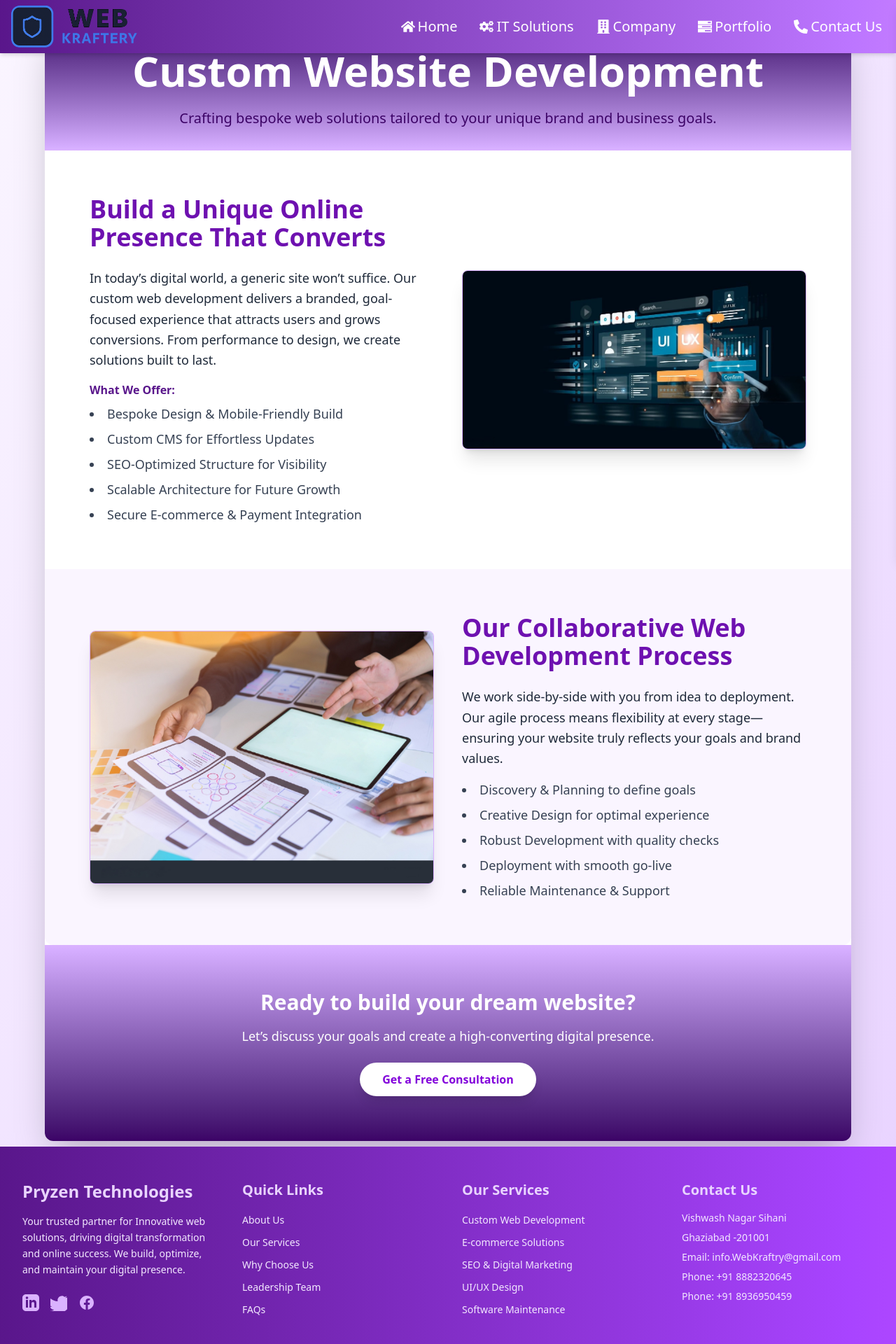
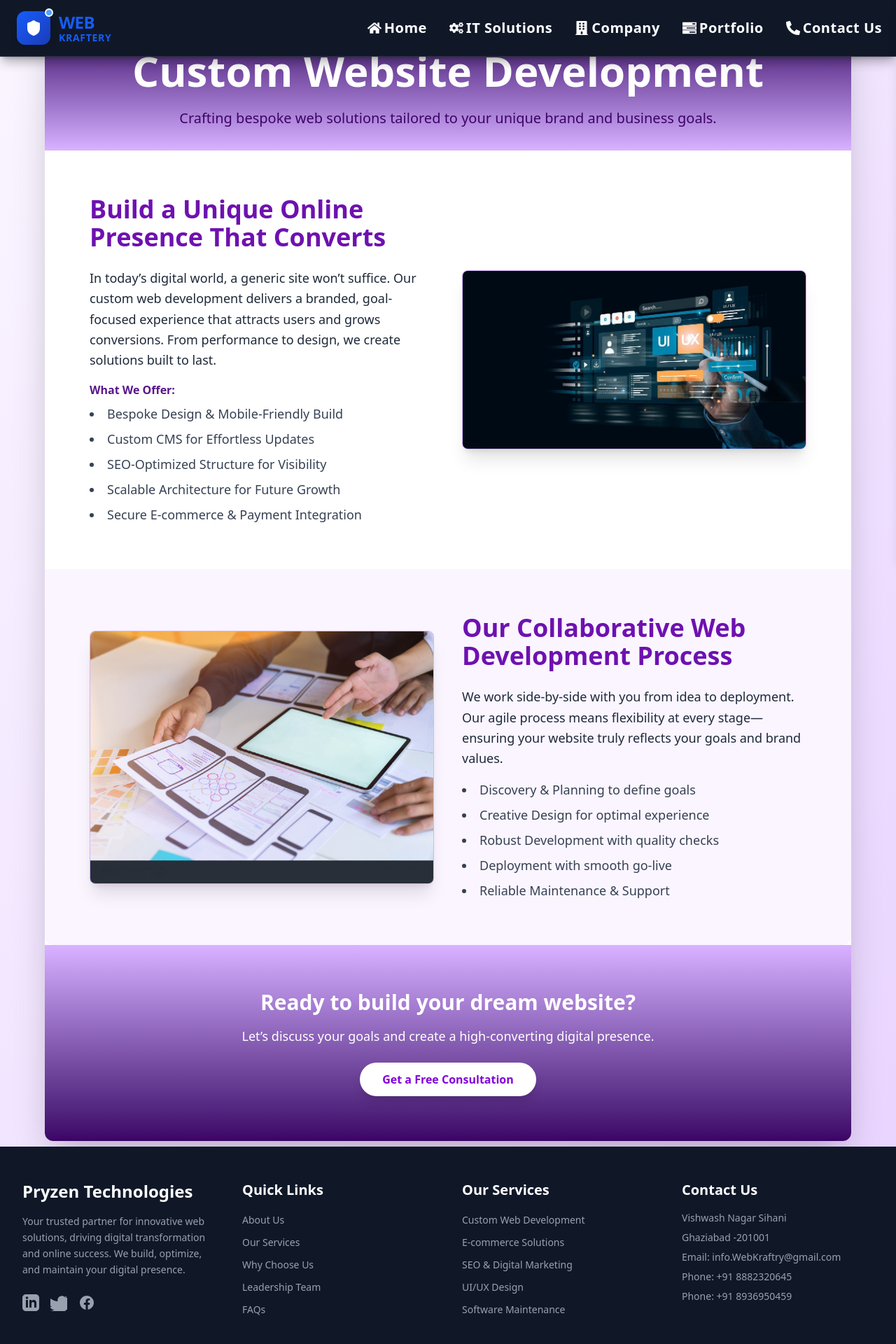
Before and after one commit to WebKraftry/WebKraftry, a React (Vite) app: page /solutions/web-development in a window 1280 px wide. Shown: the top 1920 px of the page at 70% size. Built offline with nearby package versions, Linux system fonts and the light colour scheme.

Commit message:
homepage updates

```diff
--- a/package.json
+++ b/package.json
@@ -15,6 +15,7 @@
     "@tailwindcss/vite": "^4.1.10",
     "axios": "^1.10.0",
     "gsap": "^3.13.0",
+    "lucide-react": "^0.523.0",
     "react": "^19.1.0",
     "react-dom": "^19.1.0",
     "react-hook-form": "^7.58.1",
--- a/src/Components/Footer.jsx
+++ b/src/Components/Footer.jsx
@@ -2,30 +2,27 @@ import React from 'react';
 
 const Footer = () => {
   return (
-    <footer className="noto-serif bg-gradient-to-r from-purple-900 to-purple-500 text-white py-12 px-4 sm:px-6 lg:px-8 font-sans">
+    <footer className="noto-serif bg-gray-900 text-gray-300 py-12 px-4 sm:px-6 lg:px-8 font-sans">
       <div className="max-w-7xl mx-auto grid grid-cols-1 md:grid-cols-3 lg:grid-cols-4 gap-10">
 
         {/* Company Info Section */}
         <div className="mb-8 md:mb-0">
-          <h3 className="text-2xl font-bold mb-4 text-purple-200">Pryzen Technologies</h3>
-          <p className="text-purple-100 leading-relaxed text-sm">
-            Your trusted partner for Innovative web solutions, driving digital transformation and online success. We build, optimize, and maintain your digital presence.
+          <h3 className="text-2xl font-bold mb-4 text-white">Pryzen Technologies</h3>
+          <p className="text-gray-400 leading-relaxed text-sm">
+            Your trusted partner for innovative web solutions, driving digital transformation and online success. We build, optimize, and maintain your digital presence.
           </p>
           <div className="flex space-x-4 mt-6">
-            <a href="#" className="text-purple-300 hover:text-white transition-colors duration-200">
-              {/* LinkedIn Icon - Placeholder */}
+            <a href="#" className="text-gray-400 hover:text-white transition-colors duration-200">
               <svg className="w-6 h-6" fill="currentColor" viewBox="0 0 24 24" aria-hidden="true">
                 <path fillRule="evenodd" d="M19 0h-14c-2.761 0-5 2.239-5 5v14c0 2.761 2.239 5 5 5h14c2.761 0 5-2.239 5-5v-14c0-2.761-2.239-5-5-5zm-11 19h-3v-11h3v11zm-1.5-12.268c-.966 0-1.75-.79-1.75-1.764s.784-1.764 1.75-1.764 1.75.79 1.75 1.764-.783 1.764-1.75 1.764zm13.5 12.268h-3v-5.604c0-3.368-4-3.113-4 0v5.604h-3v-11h3v1.765c1.396-2.586 7-2.777 7 2.476v6.759z" clipRule="evenodd" />
               </svg>
             </a>
-            <a href="#" className="text-purple-300 hover:text-white transition-colors duration-200">
-              {/* Twitter Icon - Placeholder */}
+            <a href="#" className="text-gray-400 hover:text-white transition-colors duration-200">
               <svg className="w-6 h-6" fill="currentColor" viewBox="0 0 24 24" aria-hidden="true">
                 <path d="M24 4.557c-.883.392-1.832.656-2.828.775 1.017-.609 1.798-1.574 2.165-2.724-.951.564-2.005.974-3.127 1.195-.897-.957-2.178-1.555-3.594-1.555-3.484 0-6.31 2.827-6.31 6.31 0 .497.056.983.164 1.447-5.243-.263-9.89-2.784-13.006-6.6-.543.935-.85 2.03-.85 3.197 0 2.185 1.112 4.12 2.808 5.263-.82-.025-1.59-.251-2.263-.624v.08c0 3.062 2.18 5.618 5.07 6.195-.532.145-1.094.222-1.668.222-.407 0-.802-.04-1.189-.114.804 2.509 3.13 4.339 5.899 4.39-.215.169-.434.331-.657.487-1.162.83-2.52 1.32-3.953 1.32-.257 0-.51-.015-.758-.045 3.013 1.92 6.593 3.044 10.46 3.044 12.55 0 19.33-10.373 19.33-19.33v-.875c1.32-.958 2.45-2.145 3.35-3.49z" />
               </svg>
             </a>
-            <a href="#" className="text-purple-300 hover:text-white transition-colors duration-200">
-              {/* Facebook Icon - Placeholder */}
+            <a href="#" className="text-gray-400 hover:text-white transition-colors duration-200">
               <svg className="w-6 h-6" fill="currentColor" viewBox="0 0 24 24" aria-hidden="true">
                 <path fillRule="evenodd" d="M22 12c0-5.523-4.477-10-10-10S2 6.477 2 12c0 4.991 3.657 9.128 8.438 9.878v-6.987h-2.54V12h2.54V9.797c0-2.505 1.492-3.89 3.776-3.89 1.094 0 2.24.195 2.24.195v2.46h-1.26c-1.243 0-1.63.771-1.63 1.562V12h2.773l-.443 2.89h-2.33V22H12c5.523 0 10-4.477 10-10z" clipRule="evenodd" />
               </svg>
@@ -35,46 +32,46 @@ const Footer = () => {
 
         {/* Quick Links Section */}
         <div>
-          <h3 className="text-xl font-bold mb-4 text-purple-200">Quick Links</h3>
+          <h3 className="text-xl font-bold mb-4 text-white">Quick Links</h3>
           <ul className="space-y-2">
-            <li><a href="#" className="text-purple-100 hover:text-white transition-colors duration-200 text-sm">About Us</a></li>
-            <li><a href="#" className="text-purple-100 hover:text-white transition-colors duration-200 text-sm">Our Services</a></li>
-            <li><a href="#" className="text-purple-100 hover:text-white transition-colors duration-200 text-sm">Why Choose Us</a></li>
-            <li><a href="#" className="text-purple-100 hover:text-white transition-colors duration-200 text-sm">Leadership Team</a></li>
-            <li><a href="#" className="text-purple-100 hover:text-white transition-colors duration-200 text-sm">FAQs</a></li>
-
+            {['About Us', 'Our Services', 'Why Choose Us', 'Leadership Team', 'FAQs'].map((item, i) => (
+              <li key={i}><a href="#" className="text-gray-400 hover:text-white transition duration-200 text-sm">{item}</a></li>
+            ))}
           </ul>
         </div>
 
         {/* Services Section */}
         <div>
-          <h3 className="text-xl font-bold mb-4 text-purple-200">Our Services</h3>
+          <h3 className="text-xl font-bold mb-4 text-white">Our Services</h3>
           <ul className="space-y-2">
-            <li><a href="#" className="text-purple-100 hover:text-white transition-colors duration-200 text-sm">Custom Web Development</a></li>
-            <li><a href="#" className="text-purple-100 hover:text-white transition-colors duration-200 text-sm">E-commerce Solutions</a></li>
-            <li><a href="#" className="text-purple-100 hover:text-white transition-colors duration-200 text-sm">SEO & Digital Marketing</a></li>
-            <li><a href="#" className="text-purple-100 hover:text-white transition-colors duration-200 text-sm">UI/UX Design</a></li>
-            <li><a href="#" className="text-purple-100 hover:text-white transition-colors duration-200 text-sm">Software Maintenance</a></li>
+            {[
+              'Custom Web Development',
+              'E-commerce Solutions',
+              'SEO & Digital Marketing',
+              'UI/UX Design',
+              'Software Maintenance'
+            ].map((service, i) => (
+              <li key={i}><a href="#" className="text-gray-400 hover:text-white transition duration-200 text-sm">{service}</a></li>
+            ))}
           </ul>
         </div>
 
         {/* Contact Info Section */}
         <div>
-          <h3 className="text-xl font-bold mb-4 text-purple-200">Contact Us</h3>
-          <address className="not-italic text-purple-100 space-y-2 text-sm">
-            <p>Vishwash Nagar Sihani </p>
-            <p>Ghaziabad -201001 </p>
-            <p>Email: <a href="mailto:info.WebKraftry@gmail.com" className="hover:text-white transition-colors duration-200">info.WebKraftry@gmail.com</a></p>
-            <p>Phone: <a href="tel:+918882320645" className="hover:text-white transition-colors duration-200">+91 8882320645</a></p>
-            <p>Phone: <a href="tel:+918936950459" className="hover:text-white transition-colors duration-200">+91 8936950459</a></p>
+          <h3 className="text-xl font-bold mb-4 text-white">Contact Us</h3>
+          <address className="not-italic text-gray-400 space-y-2 text-sm">
+            <p>Vishwash Nagar Sihani</p>
+            <p>Ghaziabad -201001</p>
+            <p>Email: <a href="mailto:info.WebKraftry@gmail.com" className="hover:text-white">info.WebKraftry@gmail.com</a></p>
+            <p>Phone: <a href="tel:+918882320645" className="hover:text-white">+91 8882320645</a></p>
+            <p>Phone: <a href="tel:+918936950459" className="hover:text-white">+91 8936950459</a></p>
           </address>
         </div>
-
       </div>
 
-      {/* Copyright Section */}
-      <div className="border-t border-purple-700 mt-10 pt-8 text-center text-purple-200 text-sm">
-        <p>&copy; {new Date().getFullYear()} WebKraftry. All rights reserved. | <a href="#" className="hover:text-white transition-colors duration-200">Privacy Policy</a> | <a href="#" className="hover:text-white transition-colors duration-200">Terms of Service</a></p>
+      {/* Copyright */}
+      <div className="border-t border-gray-700 mt-10 pt-8 text-center text-gray-500 text-sm">
+        <p>&copy; {new Date().getFullYear()} WebKraftry. All rights reserved. | <a href="#" className="hover:text-white">Privacy Policy</a> | <a href="#" className="hover:text-white">Terms of Service</a></p>
       </div>
     </footer>
   );
--- /dev/null
+++ b/src/Components/Logo.jsx
@@ -0,0 +1,31 @@
+import React from 'react';
+import { Shield } from 'lucide-react';
+
+const Logo = () => {
+  return (
+    <div className="flex items-center gap-3">
+      {/* Shield Icon Container */}
+      <div className="relative bg-gradient-to-br from-blue-600 to-blue-800 rounded-xl p-3 shadow-lg">
+        <Shield
+          size={24}
+          className="text-white"
+          fill="currentColor"
+        />
+        {/* Small blue dot indicator */}
+        <div className="absolute -top-1 -right-1 w-3 h-3 bg-blue-400 rounded-full border-2 border-white"></div>
+      </div>
+
+      {/* Text Logo */}
+      <div className="flex flex-col">
+        <div className="text-2xl font-bold tracking-tight">
+          <span className="text-blue-600">WEB</span>
+        </div>
+        <div className="text-sm font-semibold text-blue-600 tracking-wider uppercase -mt-1">
+          KRAFTERY
+        </div>
+      </div>
+    </div>
+  );
+};
+
+export default Logo;
--- a/src/Components/Navbar.jsx
+++ b/src/Components/Navbar.jsx
@@ -1,27 +1,12 @@
-import React, { useState, useCallback } from 'react'; // Added useCallback
+import React, { useState, useCallback } from 'react';
 import {
-  FaHome,
-  FaBuilding,
-  FaCogs,
-  FaBars,
-  FaMobile,
-  FaAndroid,
-  FaApple,
-  FaCloud,
-  FaShieldAlt,
-  FaWrench,
-  FaUsers,
-  FaAward,
-  FaBriefcase,
-  FaMapMarkerAlt,
-  FaQuestionCircle,
-  FaLightbulb,
-  FaPhoneAlt
+  FaHome, FaBuilding, FaCogs, FaBars, FaMobile, FaAndroid, FaApple,
+  FaShieldAlt, FaWrench, FaUsers, FaQuestionCircle, FaLightbulb, FaPhoneAlt
 } from 'react-icons/fa';
 import { GrTasks } from "react-icons/gr";
-import { MdClose, MdInfo, MdSupervisorAccount, MdOutlinePhotoLibrary } from 'react-icons/md';
+import { MdClose, MdInfo, MdSupervisorAccount } from 'react-icons/md';
 import { Link } from 'react-router-dom';
-import logo from '../assets/Logo_web.png';
+import Logo from '../Components/Logo';
 
 const itSolutions = [
   { name: 'Custom Website Development', path: '/solutions/web-development', icon: <FaWrench /> },
@@ -30,7 +15,6 @@ const itSolutions = [
   { name: 'React Development', path: '/solutions/react-development', icon: <FaAndroid /> },
   { name: 'UI/UX Design', path: '/solutions/ui-ux', icon: <FaApple /> },
   { name: 'Software Maintenance & Support', path: '/solutions/software-maintenanace', icon: <FaShieldAlt /> },
-  // { name: 'SEO Optimization', path: '/solutions/seo-optimization', icon: <FaCloud /> },
   { name: 'Advertising', path: '/solutions/google-advertising', icon: <FaLightbulb /> },
 ];
 
@@ -40,46 +24,21 @@ const company = [
   { name: 'Leadership Team', path: '/company/team', icon: <MdSupervisorAccount /> },
   { name: 'Why Choose Us', path: '/company/why-choose-us', icon: <FaUsers /> },
   { name: 'FAQ', path: '/company/faq', icon: <FaQuestionCircle /> },
-  // { name: 'Awards', path: '/company/awards', icon: <FaAward /> },
-  // { name: 'Media', path: '/company/media', icon: <MdOutlinePhotoLibrary /> },
-  // { name: 'Careers', path: '/company/careers', icon: <FaBriefcase /> },
-  // { name: 'Locations', path: '/company/locations', icon: <FaMapMarkerAlt /> },
 ];
 
 const navItems = [
-  {
-    name: 'Home',
-    path: '/',
-    icon: <FaHome />,
-  },
-  {
-    name: 'IT Solutions',
-    icon: <FaCogs />,
-    children: itSolutions,
-  },
-  {
-    name: 'Company',
-    icon: <FaBuilding />,
-    children: company,
-  },
-  {
-    name: 'Portfolio',
-    icon: <GrTasks />,
-    path: '/portfolio',
-  },
-  {
-    name: 'Contact Us',
-    icon: <FaPhoneAlt />,
-    path: '/contactus',
-  },
+  { name: 'Home', path: '/', icon: <FaHome /> },
+  { name: 'IT Solutions', icon: <FaCogs />, children: itSolutions },
+  { name: 'Company', icon: <FaBuilding />, children: company },
+  { name: 'Portfolio', path: '/portfolio', icon: <GrTasks /> },
+  { name: 'Contact Us', path: '/contactus', icon: <FaPhoneAlt /> },
 ];
 
 const Navbar = () => {
   const [isOpen, setIsOpen] = useState(false);
-  const [activeDropdown, setActiveDropdown] = useState(null); // Renamed hovered to activeDropdown for clarity
+  const [activeDropdown, setActiveDropdown] = useState(null);
   const [mobileDropdown, setMobileDropdown] = useState(null);
 
-  // Memoize toggle functions for potential performance gains
   const toggleMobileDropdown = useCallback((name) => {
     setMobileDropdown(prev => (prev === name ? null : name));
   }, []);
@@ -94,52 +53,56 @@ const Navbar = () => {
 
   const closeMobileMenu = useCallback(() => {
     setIsOpen(false);
-    setMobileDropdown(null); // Also close any open mobile dropdown
+    setMobileDropdown(null);
   }, []);
 
   return (
-    <nav className="noto-serif bg-gradient-to-r from-purple-900 to-purple-400 text-white shadow-md fixed top-0 w-full z-50">
+    <nav className="noto-serif bg-gray-900 text-white shadow-lg shadow-black/30 fixed top-0 w-full z-50 border-b border-white/10 mb-24">
+
       <div className="max-w-7xl mx-auto px-4 py-2 flex items-center justify-between">
         {/* Logo */}
         <div className="text-2xl font-bold overflow-hidden">
-          <Link to="/" onClick={closeMobileMenu}> {/* Close mobile menu on logo click */}
-            <img src={logo} alt="Logo" className="h-[60px] w-[180px] rounded-xl  " />
+          <Link to="/" onClick={closeMobileMenu}>
+            <div className=" p-2 shadow-md">
+              <Logo/>
+            </div>
           </Link>
         </div>
 
-        {/* Hamburger menu for mobile */}
+        {/* Hamburger */}
         <div className="md:hidden text-2xl cursor-pointer" onClick={() => setIsOpen(!isOpen)}>
           {isOpen ? <MdClose /> : <FaBars />}
         </div>
 
         {/* Desktop Menu */}
-        <ul className="hidden md:text-xl md:flex md:items-center gap-6 text-sm">
+        <ul className="hidden md:flex md:items-center gap-6 text-sm md:text-xl font-sans font-semibold tracking-wide">
           {navItems.map((item, idx) => (
             <li
               key={idx}
-              className="relative group text-sm md:text-xl"
+              className="relative group"
               onMouseEnter={() => handleMouseEnter(item.name)}
               onMouseLeave={handleMouseLeave}
             >
               {item.path ? (
-                // Direct link without dropdown
-                <Link to={item.path} className="flex items-center gap-1 cursor-pointer hover:text-purple-300 select-none py-2 px-1">
+                <Link
+                  to={item.path}
+                  className="flex items-center gap-1 cursor-pointer hover:text-purple-300 select-none py-2 px-1 relative group"
+                >
                   {item.icon}
-                  <span className=''>{item.name}</span>
+                  <span>{item.name}</span>
+                  <span className="absolute bottom-0 left-0 w-0 h-[2px] bg-white transition-all duration-300 group-hover:w-full"></span>
                 </Link>
               ) : (
-                // Item with dropdown
-                <div className="flex items-center gap-1 cursor-pointer hover:text-purple-300 select-none py-2 px-1 ">
+                <div className="flex items-center gap-1 cursor-pointer hover:text-purple-300 select-none py-2 px-1 relative group">
                   {item.icon}
-                  <span className=''>{item.name}</span>
+                  <span>{item.name}</span>
+                  <span className="absolute bottom-0 left-0 w-0 h-[2px] bg-white transition-all duration-300 group-hover:w-full"></span>
                 </div>
               )}
 
-              {/* Dropdown on hover for desktop */}
               {item.children && (
                 <ul
-                  // Use activeDropdown for explicit control, combined with group-hover for resilience
-                  className={`absolute text-lg z-50 bg-white text-black mt-[1px] p-2 rounded shadow-lg w-78 origin-top transition-all duration-200 ease-out transform
+                  className={`absolute text-lg z-50 bg-white text-black mt-[1px] p-2 rounded shadow-lg w-78 origin-top transition-all duration-200 ease-out transform font-sans font-medium tracking-wide
                     ${activeDropdown === item.name ? 'scale-y-100 opacity-100' : 'scale-y-0 opacity-0 pointer-events-none'}
                     group-hover:scale-y-100 group-hover:opacity-100 group-hover:pointer-events-auto
                   `}
@@ -149,7 +112,7 @@ const Navbar = () => {
                       key={subIdx}
                       className="px-4 py-2 hover:bg-purple-100 hover:text-purple-700 transition-colors flex items-center gap-2"
                     >
-                      <Link to={subItem.path} className="flex items-center gap-2 w-full h-full"> {/* Ensure link covers full area */}
+                      <Link to={subItem.path} className="flex items-center gap-2 w-full h-full">
                         {subItem.icon}
                         {subItem.name}
                       </Link>
@@ -162,24 +125,23 @@ const Navbar = () => {
         </ul>
       </div>
 
-      {/* Mobile Menu Slide-in */}
+      {/* Mobile Menu */}
       <div
         className={`fixed top-0 right-0 text-lg h-full w-64 bg-purple-900 text-white shadow-lg transform transition-transform duration-300 ease-in-out z-50 overflow-y-auto
           ${isOpen ? 'translate-x-0' : 'translate-x-full'}
         `}
       >
-        <div className="flex justify-end p-4"> {/* Close button inside mobile menu */}
+        <div className="flex justify-end p-4">
           <MdClose className="text-3xl cursor-pointer" onClick={closeMobileMenu} />
         </div>
-        <ul className="flex flex-col mt-4 px-4"> {/* Adjusted margin-top for close button */}
+        <ul className="flex flex-col mt-4 px-4 font-sans font-semibold tracking-wide">
           {navItems.map((item, idx) => (
             <li key={idx} className="mb-2">
-              {/* Main item */}
               {item.path ? (
                 <Link
                   to={item.path}
                   onClick={closeMobileMenu}
-                  className="flex items-center gap-2 cursor-pointer px-2 py-3 hover:bg-purple-700 rounded select-none "
+                  className="flex items-center gap-2 cursor-pointer px-2 py-3 hover:bg-purple-700 rounded select-none"
                 >
                   {item.icon}
                   <span>{item.name}</span>
@@ -207,14 +169,13 @@ const Navbar = () => {
                 </div>
               )}
 
-              {/* Mobile dropdown children */}
               {item.children && mobileDropdown === item.name && (
                 <ul className="pl-6 mt-1 space-y-1">
                   {item.children.map((subItem, subIdx) => (
                     <li key={subIdx}>
                       <Link
                         to={subItem.path}
-                        onClick={closeMobileMenu} // Close mobile menu when sub-item is clicked
+                        onClick={closeMobileMenu}
                         className="flex items-center gap-2 px-2 py-2 rounded hover:bg-purple-700 transition-colors"
                       >
                         {subItem.icon}
@@ -229,11 +190,10 @@ const Navbar = () => {
         </ul>
       </div>
 
-      {/* Overlay behind mobile menu */}
       {isOpen && (
         <div
           className="fixed inset-0 bg-black opacity-50 z-40"
-          onClick={closeMobileMenu} // Close mobile menu when overlay is clicked
+          onClick={closeMobileMenu}
           aria-hidden="true"
         />
       )}
--- a/src/Pages/HomePage.jsx
+++ b/src/Pages/HomePage.jsx
@@ -8,6 +8,7 @@ import TestimonialsSection from "../sections/TestimonialsSection";
 import { useNavigate } from "react-router-dom";
 import { gsap } from "gsap";
 import { ScrollTrigger } from "gsap/ScrollTrigger";
+import Test from "../sections/Test";
 
 gsap.registerPlugin(ScrollTrigger);
 
@@ -22,6 +23,7 @@ const HomePage = () => {
         {/* Hero (No scroll animation) */}
         <div className="z-10">
           <Hero />
+          <Test/>
         </div>
 
         {/* Animated sections */}
@@ -37,6 +39,7 @@ const HomePage = () => {
         <div  className="-mt-1 z-10" >
           <TestimonialsSection />
         </div>
+
 
         {/* Final CTA - clean and solid look */}
         <div
--- /dev/null
+++ b/src/sections/Badge.jsx
@@ -0,0 +1,19 @@
+import React from 'react';
+
+const Badge = ({ variant, text }) => {
+  const baseClasses = "px-6 py-2 rounded-full font-semibold text-sm tracking-wider transition-all duration-300 hover:scale-105";
+
+  const variantClasses = {
+    dark: "bg-slate-800 text-white hover:bg-slate-700",
+    primary: "bg-blue-600 text-white hover:bg-blue-700 shadow-lg",
+    light: "bg-slate-200 text-slate-700 hover:bg-slate-300"
+  };
+
+  return (
+    <span className={`${baseClasses} ${variantClasses[variant]}`}>
+      {text}
+    </span>
+  );
+};
+
+export default Badge;
--- /dev/null
+++ b/src/sections/IconGrid.jsx
@@ -0,0 +1,16 @@
+import React from 'react';
+
+const IconGrid = () => {
+  return (
+    <div className="bg-slate-800 rounded-xl p-4 shadow-lg">
+      <div className="grid grid-cols-2 gap-2">
+        <div className="w-3 h-3 bg-blue-400 rounded-sm"></div>
+        <div className="w-3 h-3 bg-slate-600 rounded-sm"></div>
+        <div className="w-3 h-3 bg-slate-600 rounded-sm"></div>
+        <div className="w-3 h-3 bg-blue-400 rounded-sm"></div>
+      </div>
+    </div>
+  );
+};
+
+export default IconGrid;
--- /dev/null
+++ b/src/sections/Test.jsx
@@ -0,0 +1,57 @@
+import React from 'react';
+import { Shield } from 'lucide-react';
+import IconGrid from './IconGrid';
+import Badge from './Badge';
+
+const Test = () => {
+  return (
+    <div className="min-h-screen bg-gray-400 flex items-center justify-center px-4">
+      <div className="text-center max-w-4xl mx-auto">
+        {/* Icon Section */}
+        <div className="flex items-center justify-center gap-6 mb-12">
+          <IconGrid />
+          <div className="relative">
+            <div className="bg-slate-800 rounded-2xl p-8 shadow-2xl border border-slate-700">
+              <Shield
+                size={48}
+                className="text-blue-400 mx-auto animate-pulse"
+                strokeWidth={1.5}
+              />
+              <div className="absolute -top-2 -right-2 w-4 h-4 bg-blue-500 rounded-full animate-ping"></div>
+              <div className="absolute -bottom-2 -left-2 w-3 h-3 bg-cyan-400 rounded-full"></div>
+            </div>
+          </div>
+          <div className="bg-blue-600 rounded-xl p-4 shadow-lg">
+            <div className="text-white text-xl font-bold">⚡</div>
+          </div>
+        </div>
+
+        {/* Main Title */}
+        <div className="mb-8">
+          <h1 className="text-6xl md:text-7xl font-bold mb-4">
+            <span className="text-slate-800">WEB</span>
+            <span className="text-slate-400 mx-4">·</span>
+            <span className="bg-gradient-to-r from-blue-600 to-blue-400 bg-clip-text text-transparent">
+              KRAFTERY
+            </span>
+          </h1>
+        </div>
+
+        {/* Badges */}
+        <div className="flex flex-wrap items-center justify-center gap-4">
+          <Badge variant="dark" text="SECURE" />
+          <Badge variant="primary" text="ADVANCED" />
+          <Badge variant="light" text="FUTURE" />
+        </div>
+
+        {/* Subtle Animation Lines */}
+        <div className="absolute inset-0 overflow-hidden pointer-events-none">
+          <div className="absolute top-1/4 left-1/4 w-32 h-px bg-gradient-to-r from-transparent via-blue-300 to-transparent animate-pulse"></div>
+          <div className="absolute bottom-1/3 right-1/4 w-24 h-px bg-gradient-to-r from-transparent via-cyan-300 to-transparent animate-pulse delay-1000"></div>
+        </div>
+      </div>
+    </div>
+  );
+};
+
+export default Test;
```
Also changed, not shown: src/sections/Clients.jsx (+10 -14 lines), src/sections/TestimonialsSection.jsx (+25 -59 lines), 1 other file (tests, documents, lock files or other folders).
